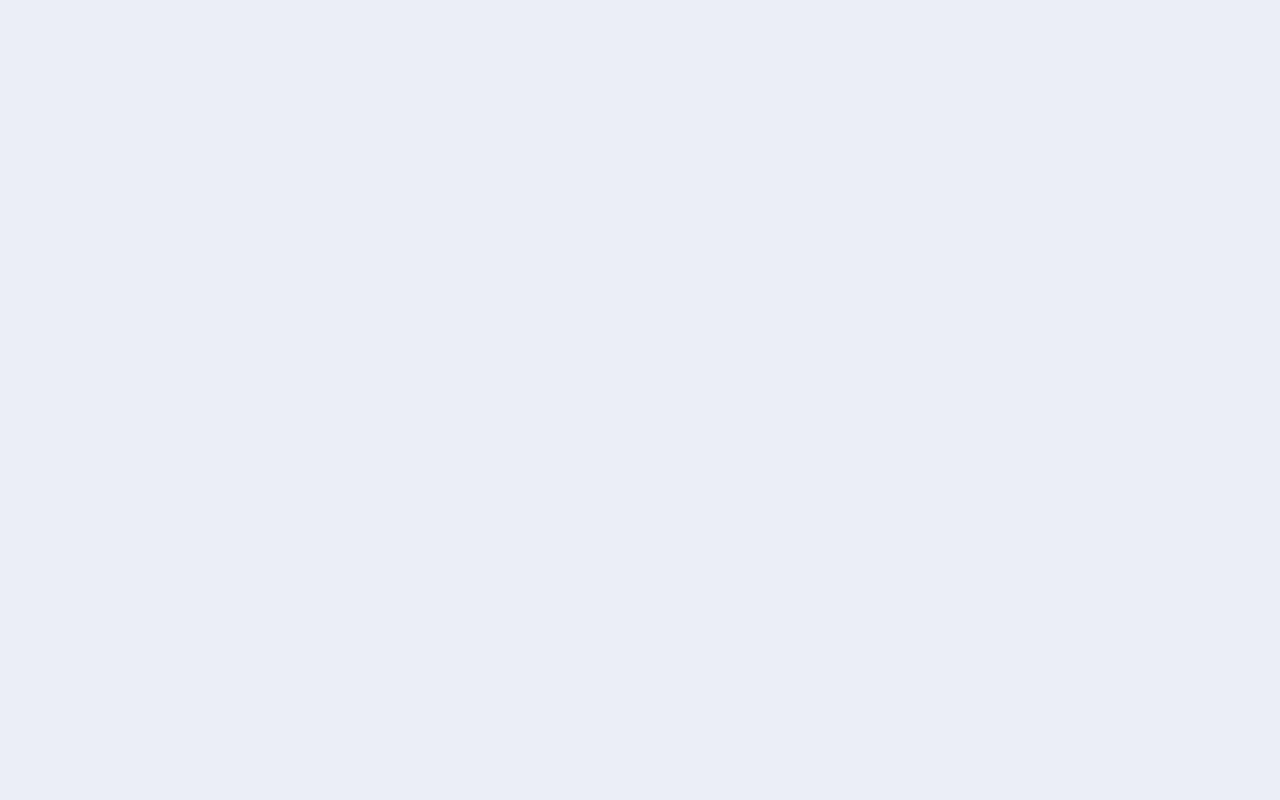
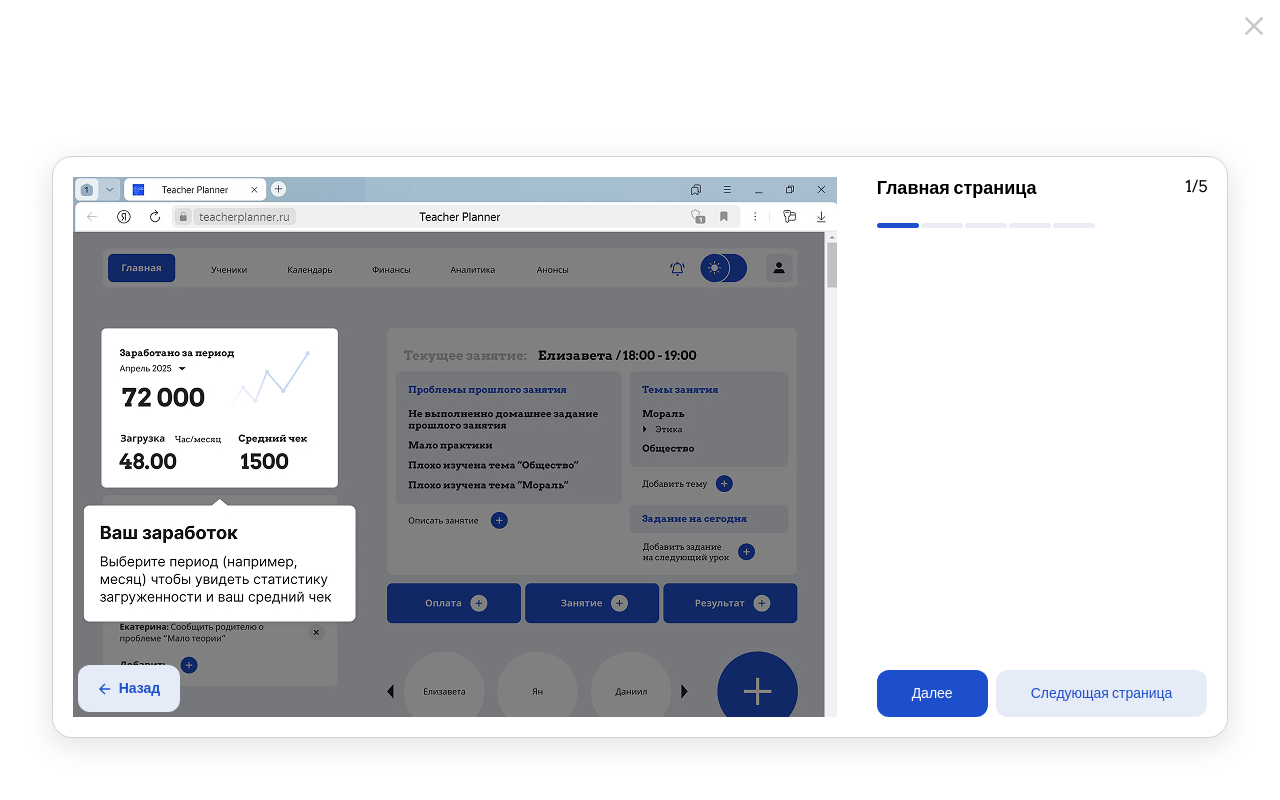
Before and after one commit to Shampoony/techerPlannerVue, a Vue app: page /onboarding/guide in a window 1280 px wide. Before the commit this address had no page. Shown: the top 800 px of the page. Built offline with nearby package versions, Linux system fonts and the light colour scheme.

Commit message:
onboarding is done

```diff
--- a/src/assets/scss/_onboarding.scss
+++ b/src/assets/scss/_onboarding.scss
@@ -16,10 +16,15 @@
 }
 
 .onboarding {
-  .container {
+  &-close {
+    position: absolute;
+    top: 10px;
+    right: 10px;
+  }
+  &__container {
     display: flex;
     justify-content: center;
-    padding: 92px 46px;
+    padding: 92px 46px !important;
     gap: 38px;
     @media (max-width: 1024px) {
       padding: 56px 24px;
@@ -29,6 +34,17 @@
       flex-direction: column;
       padding: 45px 24px 15px;
     }
+  }
+  &__holder {
+    display: flex;
+    justify-content: space-between;
+    gap: 40px;
+    background-color: #fff;
+    border: 1px solid;
+    padding: 20px;
+    border-radius: 20px;
+    box-shadow: rgba(100, 100, 111, 0.2) 0px 7px 29px 0px;
+    border: 1px solid #d0d2d6;
   }
   &__block {
     display: flex;
@@ -82,6 +98,7 @@
     }
     @media (max-width: 768px) {
       width: 100%;
+      max-width: 100%;
     }
   }
 
@@ -116,6 +133,12 @@
     gap: 8px;
     @media (max-width: 1024px) {
       gap: 4px;
+    }
+    @media (max-width: 768px) {
+      width: 100%;
+    }
+    &:has(.onboarding__finish) {
+      justify-content: end;
     }
     * {
       padding: 15px 35px;
@@ -226,9 +249,3 @@
     }
   }
 }
-
-.onboarding-close {
-  position: fixed;
-  top: 10px;
-  right: 10px;
-}
--- a/src/assets/scss/style.scss
+++ b/src/assets/scss/style.scss
@@ -21,7 +21,7 @@
 }
 
 body:has(.white-page) {
-  background-color: var(--white);
+  background-color: var(--white) !important;
 }
 
 .night__mode {
@@ -102,7 +102,7 @@
   flex-direction: column;
 }
 
-.wrapper:has(.mob-page) {
+.wrapper:has(.mob-page, .white-page) {
   background-color: var(--white);
 }
 .night__mode .wrapper {
--- a/src/components/onboardingPage/vonBoardingHome.vue
+++ b/src/components/onboardingPage/vonBoardingHome.vue
@@ -1,10 +1,75 @@
 <template>
-  <div class="v-onboarding-home white-page onboarding" :class="{ mob: isMobileRef.isMobile }">
+  <div class="wrapper">
+    <main class="v-onboarding-home white-page onboarding" :class="{ mob: isMobileRef.isMobile }">
       <router-link :to="{ name: 'home' }" class="onboarding-close">
         <img src="/src/assets/images/cross.svg" alt="" />
       </router-link>
-    <div class="v-onboarding-home__container container">
-      <div v-if="isMobileRef.isMobile">
+      <div class="onboarding__container container" v-if="!isMobileRef.isMobile">
+        <div class="onboarding__holder">
+          <swiper
+            v-if="!isLoading"
+            :key="swiperKey"
+            :modules="modules"
+            class="onboardingSwiper"
+            @swiper="onSwiper"
+            @slideChange="onSlideChange"
+            @touchEnd="onTouchEnd"
+          >
+            <swiper-slide
+              v-for="slide in pageImages[currentPage].images"
+              :key="slide.id"
+              @click="handleClick"
+            >
+              <img :src="slide.image" alt="" />
+            </swiper-slide>
+            <button
+              class="swiper-button-prev onboarding__button-prev"
+              @click="prevSlide"
+              v-if="!isMobileRef.isMobile"
+            >
+              <img src="../../assets/images/arrow-back.svg" alt="" />
+              <span>Назад</span>
+            </button>
+          </swiper>
+
+          <div class="onboarding__content">
+            <div>
+              <div class="onboarding__block">
+                <div class="onboarding__title">{{ currentPageTitle }}</div>
+                <p class="onboarding__pages">
+                  {{ activeIndex + 1 }}/{{ pageImages[currentPage].images.length }}
+                </p>
+              </div>
+              <div class="onboarding__pagination">
+                <span
+                  class="onboarding__pagination-bullet"
+                  v-for="(slide, index) in pageImages[currentPage].images"
+                  :key="slide.id"
+                  :class="{ active: index === activeIndex }"
+                ></span>
+              </div>
+            </div>
+            <div
+              class="onboarding__buttons"
+              v-if="
+                currentPage === pageImages.length - 1 &&
+                activeIndex === pageImages[currentPage].images.length - 1
+              "
+            >
+              <router-link to="/home-teacher" class="onboarding__finish onboarding-button"
+                >Завершить гайд</router-link
+              >
+            </div>
+            <div class="onboarding__buttons" v-else>
+              <div class="onboarding__next onboarding-button" @click="nextSlide">Далее</div>
+              <div class="onboarding__page-button" @click="nextPage">Следующая страница</div>
+            </div>
+          </div>
+        </div>
+      </div>
+      <!-- мобильнаня версия -->
+      <div class="onboarding__container container" v-if="isMobileRef.isMobile">
+        <div>
           <div class="onboarding__block">
             <div class="onboarding__title">{{ currentPageTitle }}</div>
             <p class="onboarding__pages">
@@ -45,8 +110,7 @@
             <span>Назад</span>
           </button>
         </swiper>
-
-      <div class="onboarding__content mob" v-if="isMobileRef.isMobile">
+        <div class="onboarding__content mob">
           <h1
             class="onboarding__title"
             v-if="pageImages[currentPage].images[activeIndex]"
@@ -57,35 +121,24 @@
             v-if="pageImages[currentPage].images[activeIndex]"
             v-html="pageImages[currentPage].images[activeIndex].subtitle"
           ></p>
-        <div class="onboarding__buttons">
-          <div class="onboarding__next onboarding-button" @click="nextSlide">Далее</div>
-          <div class="onboarding__page-button" @click="nextPage">Следующая страница</div>
+          <div
+            class="onboarding__buttons"
+            v-if="
+              pageImages &&
+              currentPage === pageImages.length - 1 &&
+              activeIndex === pageImages[currentPage].images.length - 1
+            "
+          >
+            <div class="onboarding__finish onboarding-button">Завершить гайд</div>
           </div>
-      </div>
-
-      <div class="onboarding__content" v-if="!isMobileRef.isMobile">
-        <div>
-          <div class="onboarding__block">
-            <div class="onboarding__title">{{ currentPageTitle }}</div>
-            <p class="onboarding__pages">
-              {{ activeIndex + 1 }}/{{ pageImages[currentPage].images.length }}
-            </p>
-          </div>
-          <div class="onboarding__pagination">
-            <span
-              class="onboarding__pagination-bullet"
-              v-for="(slide, index) in pageImages[currentPage].images"
-              :key="slide.id"
-              :class="{ active: index === activeIndex }"
-            ></span>
-          </div>
-        </div>
-        <div class="onboarding__buttons">
+          <div class="onboarding__buttons" v-else>
             <div class="onboarding__next onboarding-button" @click="nextSlide">Далее</div>
             <div class="onboarding__page-button" @click="nextPage">Следующая страница</div>
           </div>
         </div>
       </div>
+    </main>
+    <v-footer />
   </div>
 </template>
 <script setup>
@@ -95,7 +148,8 @@
 import { Pagination } from 'swiper/modules'
 import { Swiper, SwiperSlide } from 'swiper/vue'
 import { useIsMobile } from '@/composables/useIsMobile'
-import { is } from 'date-fns/locale'
+
+import vFooter from '../generalComponents/v-footer.vue'
 
 const images = import.meta.glob('@/assets/images/onboarding/**/*', { eager: true })
 
@@ -165,7 +219,7 @@
   }
   await resetSwiper()
   currentPage.value = Math.max(0, currentPage.value - 1)
-  activeIndex.value = 0
+  activeIndex.value = pageImages.value[currentPage.value].images.length - 1 // Устанавливаем последний слайд
   currentPageTitle.value = pageImages.value[currentPage.value].title
 }
 
@@ -178,7 +232,6 @@
 }
 
 const handleClick = (event) => {
-  console.log('кликнули')
   if (!swiperInstance.value) return
 
   const slideWidth = event.currentTarget.clientWidth
--- a/src/output.css
+++ b/src/output.css
@@ -588,23 +588,6 @@
   }
 }
 
-.absolute {
-  position: absolute;
-}
-
-.relative {
-  position: relative;
-}
-
-.inset-0 {
-  inset: 0px;
-}
-
-.mx-auto {
-  margin-left: auto;
-  margin-right: auto;
-}
-
 .mb-2 {
   margin-bottom: 0.5rem;
 }
@@ -625,32 +608,12 @@
   margin-left: 1rem;
 }
 
-.block {
-  display: block;
-}
-
 .flex {
   display: flex;
 }
 
 .table {
   display: table;
-}
-
-.grid {
-  display: grid;
-}
-
-.h-48 {
-  height: 12rem;
-}
-
-.w-full {
-  width: 100%;
-}
-
-.max-w-7xl {
-  max-width: 80rem;
 }
 
 .rotate-180 {
@@ -664,10 +627,6 @@
 
 .resize {
   resize: both;
-}
-
-.grid-cols-1 {
-  grid-template-columns: repeat(1, minmax(0, 1fr));
 }
 
 .flex-col {
@@ -698,39 +657,8 @@
   gap: 1rem;
 }
 
-.gap-6 {
-  gap: 1.5rem;
-}
-
-.overflow-hidden {
-  overflow: hidden;
-}
-
-.rounded-lg {
-  border-radius: 0.5rem;
-}
-
 .border {
   border-width: 1px;
-}
-
-.bg-black {
-  --tw-bg-opacity: 1;
-  background-color: rgb(0 0 0 / var(--tw-bg-opacity, 1));
-}
-
-.bg-opacity-50 {
-  --tw-bg-opacity: 0.5;
-}
-
-.object-cover {
-  -o-object-fit: cover;
-     object-fit: cover;
-}
-
-.px-4 {
-  padding-left: 1rem;
-  padding-right: 1rem;
 }
 
 .pb-4 {
@@ -750,15 +678,6 @@
   line-height: 1.5rem;
 }
 
-.text-lg {
-  font-size: 1.125rem;
-  line-height: 1.75rem;
-}
-
-.font-bold {
-  font-weight: 700;
-}
-
 .uppercase {
   text-transform: uppercase;
 }
@@ -766,17 +685,6 @@
 .text-black {
   --tw-text-opacity: 1;
   color: rgb(0 0 0 / var(--tw-text-opacity, 1));
-}
-
-.text-white {
-  --tw-text-opacity: 1;
-  color: rgb(255 255 255 / var(--tw-text-opacity, 1));
-}
-
-.shadow-lg {
-  --tw-shadow: 0 10px 15px -3px rgb(0 0 0 / 0.1), 0 4px 6px -4px rgb(0 0 0 / 0.1);
-  --tw-shadow-colored: 0 10px 15px -3px var(--tw-shadow-color), 0 4px 6px -4px var(--tw-shadow-color);
-  box-shadow: var(--tw-ring-offset-shadow, 0 0 #0000), var(--tw-ring-shadow, 0 0 #0000), var(--tw-shadow);
 }
 
 .blur {
@@ -791,43 +699,3 @@
   transition-timing-function: cubic-bezier(0.4, 0, 0.2, 1);
   transition-duration: 150ms;
 }
-
-.transition-transform {
-  transition-property: transform;
-  transition-timing-function: cubic-bezier(0.4, 0, 0.2, 1);
-  transition-duration: 150ms;
-}
-
-.duration-300 {
-  transition-duration: 300ms;
-}
-
-.group:hover .group-hover\:scale-105 {
-  --tw-scale-x: 1.05;
-  --tw-scale-y: 1.05;
-  transform: translate(var(--tw-translate-x), var(--tw-translate-y)) rotate(var(--tw-rotate)) skewX(var(--tw-skew-x)) skewY(var(--tw-skew-y)) scaleX(var(--tw-scale-x)) scaleY(var(--tw-scale-y));
-}
-
-@media (min-width: 640px) {
-  .sm\:grid-cols-2 {
-    grid-template-columns: repeat(2, minmax(0, 1fr));
-  }
-
-  .sm\:px-6 {
-    padding-left: 1.5rem;
-    padding-right: 1.5rem;
-  }
-}
-
-@media (min-width: 768px) {
-  .md\:grid-cols-3 {
-    grid-template-columns: repeat(3, minmax(0, 1fr));
-  }
-}
-
-@media (min-width: 1024px) {
-  .lg\:px-8 {
-    padding-left: 2rem;
-    padding-right: 2rem;
-  }
-}
--- a/src/router/index.js
+++ b/src/router/index.js
@@ -7,38 +7,54 @@
 const VonBoardingHome = () => import('@/components/onboardingPage/vonBoardingHome.vue')
 const vOnboardingStart = () => import('@/components/onboardingPage/v-onboarding-start.vue')
 
+/* Календарь */
+const calendarRoutes = [
+  {
+    path: '',
+    name: 'home',
+    component: vCalendarMonth,
+  },
+  {
+    path: 'day',
+    name: 'calendar-day',
+    component: VCalendarDay,
+  },
+  {
+    path: 'week',
+    name: 'calendar-week',
+    component: VCalendarWeek,
+  },
+]
+
+const onBoardingRoutes = [
+  {
+    path: 'guide',
+    name: 'onboarding_home',
+    component: VonBoardingHome,
+  },
+  {
+    path: '',
+    name: 'onboarding',
+    component: vOnboardingStart,
+  },
+]
+
 const router = createRouter({
   history: createWebHistory(import.meta.env.BASE_URL),
   routes: [
     {
-      path: '/calendar',
-      name: 'home',
-      component: vCalendarMonth,
+      path: '/calendar/',
+      children: calendarRoutes,
     },
+
     {
-      path: '/calendar/test',
-      name: 'test',
-      component: Test,
-    },
-    {
-      path: '/calendar/day',
-      name: 'calendar-day',
-      component: VCalendarDay,
-    },
-    {
-      path: '/calendar/week',
-      name: 'calendar-week',
-      component: VCalendarWeek,
-    },
-    {
-      path: '/onboarding/',
+      path: '/onboarding/guide',
       name: 'onboarding_home',
       component: VonBoardingHome,
     },
     {
-      path: '/',
-      name: 'onboarding',
-      component: vOnboardingStart,
+      path: '/onboarding/',
+      children: onBoardingRoutes,
     },
   ],
 })
```
Also changed, not shown: 23 other files (tests, documents, lock files or other folders). Lines whose indentation alone changed are shown as unchanged.
